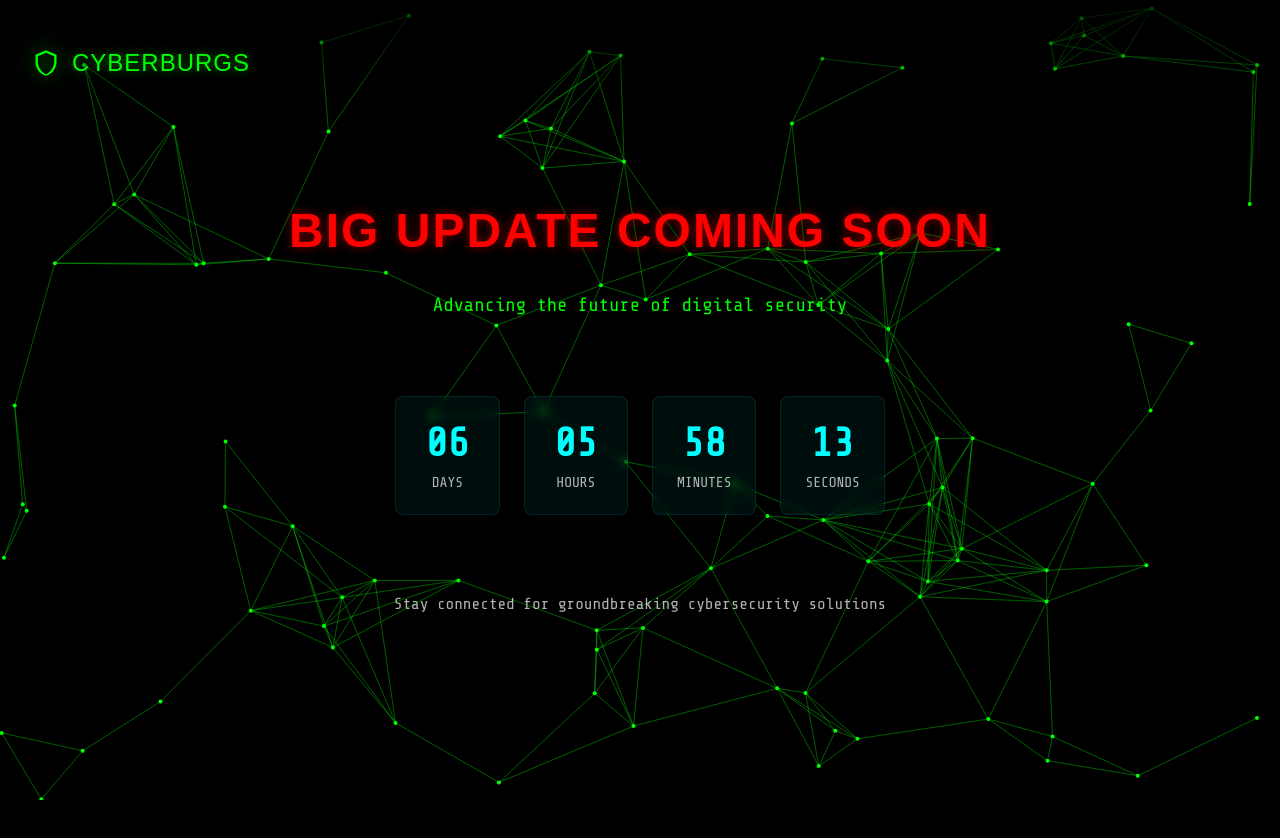
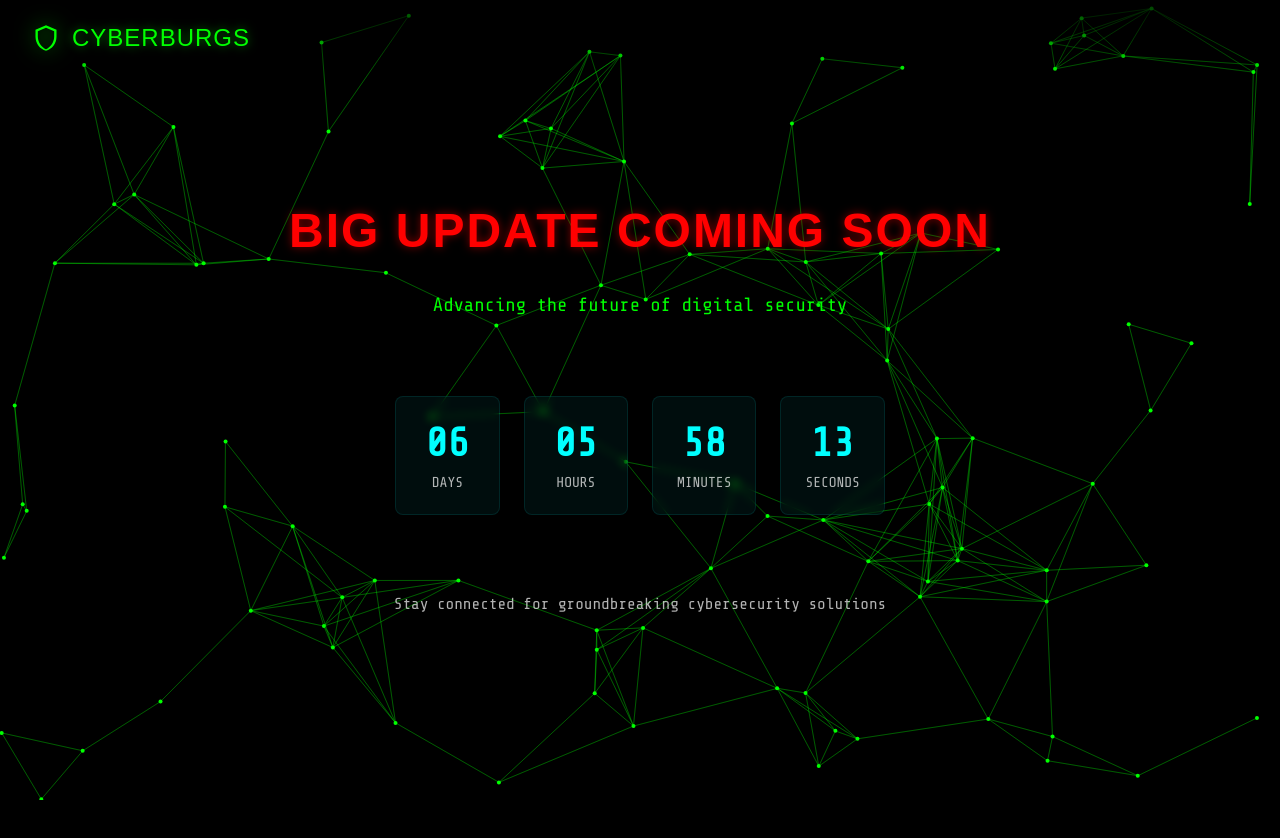
Before and after one commit to ahsan091/DEFAULT, a plain HTML site: page index.html in a window 1280 px wide. Drawn offline with nearby package versions, Linux system fonts and the light colour scheme; a web font is replaced by a local one.

Commit message:
Update styles.css

```diff
--- a/styles.css
+++ b/styles.css
@@ -35,14 +35,12 @@ body {
 
 .shield-icon {
     filter: drop-shadow(0 0 5px rgba(0, 255, 0, 0.5));
-    margin-top: 25px;
     animation: pulse 2s infinite;
 }
 
 .logo-text {
     font-family: 'Blender Pro', sans-serif;
     font-size: 1.5rem;
-    margin-top: 25px;
     letter-spacing: 1px;
     display: flex;
     gap: 0.25rem;
```
